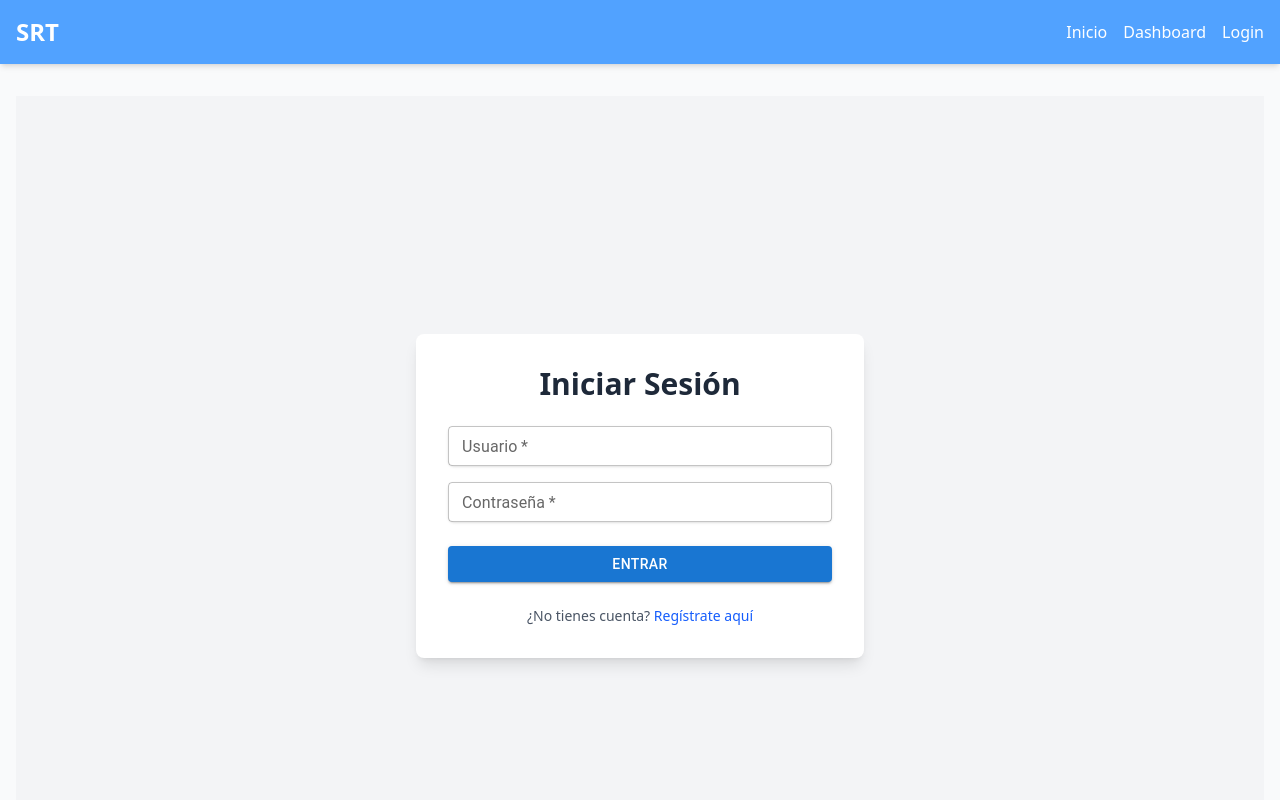
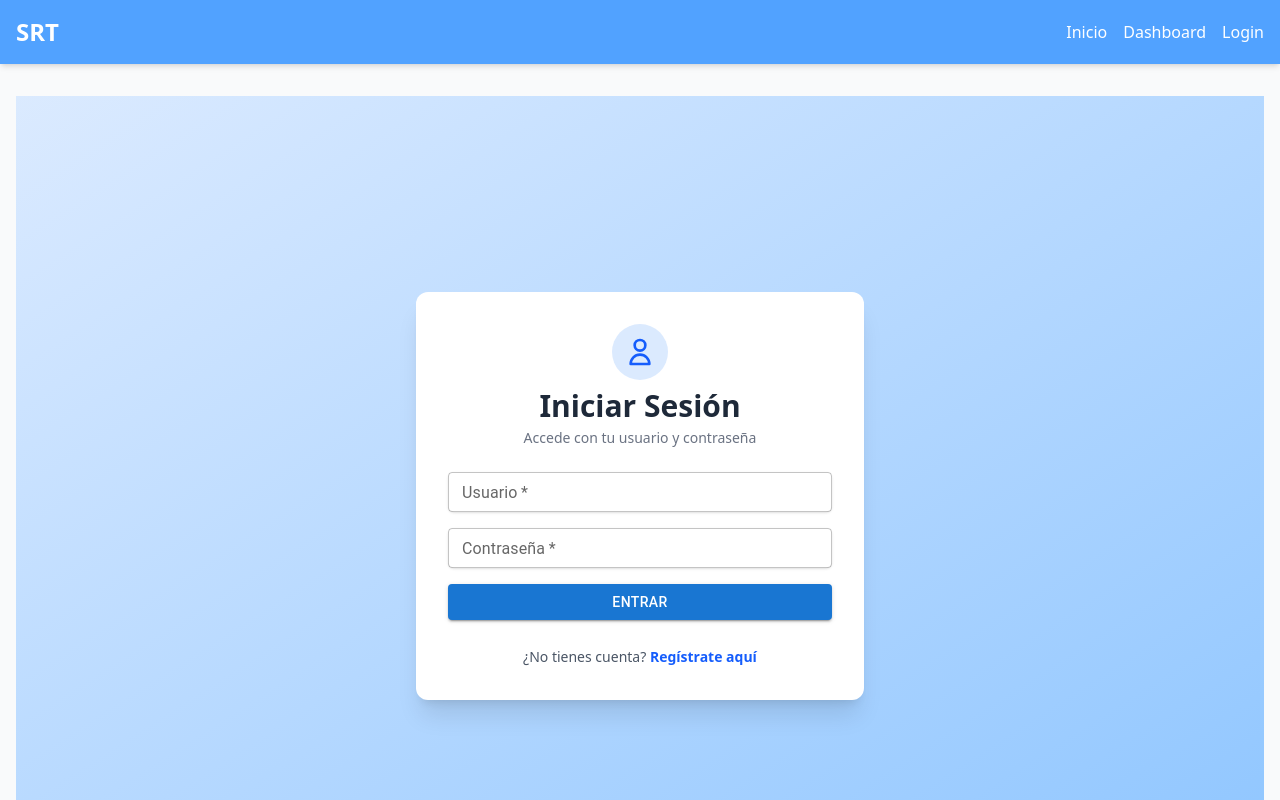
Before and after one commit to bgaitanc/srtclient, a React (Vite) app: page /login in a window 1280 px wide. Shown: the top 800 px of the page. Built offline with nearby package versions, Linux system fonts and the light colour scheme; no server answers.

Commit message:
Style: UI improvements and format

```diff
--- a/src/hooks/useRegisterUser.ts
+++ b/src/hooks/useRegisterUser.ts
@@ -27,7 +27,10 @@ export const useRegisterUser = () => {
     }
     if (isRegisterError) {
       if (registerError && 'data' in registerError) {
-                setError((registerError.data as { message?: string }).message || 'Error desconocido al registrar usuario');
+        setError(
+          (registerError.data as { message?: string }).message ||
+            'Error desconocido al registrar usuario'
+        );
       } else {
         setError('Error al conectar con el servidor para registrar usuario');
       }
--- a/src/pages/Auth/LoginPage.tsx
+++ b/src/pages/Auth/LoginPage.tsx
@@ -73,18 +73,34 @@ const LoginPage: React.FC = () => {
   }, [isLoginError, loginError]);
 
   return (
-    <div className="flex items-center justify-center min-h-screen bg-gray-100">
+    <div className="flex items-center justify-center min-h-screen bg-gradient-to-br from-blue-100 to-blue-300">
+      <div className="bg-white shadow-xl rounded-xl p-8 w-full max-w-md mx-auto">
+        <div className="flex flex-col items-center mb-6">
+          <div className="bg-blue-100 rounded-full p-3 mb-2">
+            <svg
+              className="w-8 h-8 text-blue-600"
+              fill="none"
+              stroke="currentColor"
+              strokeWidth="2"
+              viewBox="0 0 24 24"
+            >
+              <path
+                strokeLinecap="round"
+                strokeLinejoin="round"
+                d="M16 7a4 4 0 11-8 0 4 4 0 018 0zM12 14a7 7 0 00-7 7h14a7 7 0 00-7-7z"
+              />
+            </svg>
+          </div>
+          <h2 className="text-3xl font-bold text-gray-800">Iniciar Sesión</h2>
+          <p className="text-gray-500 text-sm mt-1">
+            Accede con tu usuario y contraseña
+          </p>
+        </div>
         {isLoginLoading && <CircularLoading show={isLoginLoading} />}
-      <div className="bg-white p-8 rounded-lg shadow-lg w-full max-w-md">
-        <h2 className="text-3xl font-bold text-center text-gray-800 mb-6">
-          Iniciar Sesión
-        </h2>
-        <form onSubmit={formik.handleSubmit}>
-          <div className="mb-4">
+        <form onSubmit={formik.handleSubmit} className="space-y-4">
           <InputField
             id="username"
             name="username"
-              // TODO los labels deberían de centralizarse, i18n?
             label="Usuario"
             value={formik.values.username}
             onChange={formik.handleChange}
@@ -96,8 +112,6 @@ const LoginPage: React.FC = () => {
                 : ''
             }
           />
-          </div>
-          <div className="mb-6">
           <InputField
             id="password"
             name="password"
@@ -113,9 +127,8 @@ const LoginPage: React.FC = () => {
                 : ''
             }
           />
-          </div>
           {error && (
-            <p className="text-red-500 text-sm mb-4 text-center">{error}</p>
+            <p className="text-red-500 text-sm text-center mt-2">{error}</p>
           )}
           <Button
             type="submit"
@@ -126,12 +139,17 @@ const LoginPage: React.FC = () => {
             Entrar
           </Button>
         </form>
-        <p className="text-center text-gray-600 text-sm mt-6">
+        <div className="text-center mt-6">
+          <span className="text-gray-600 text-sm">
             ¿No tienes cuenta?{' '}
-          <Link to="/register" className="text-blue-600 hover:underline">
+            <Link
+              to="/register"
+              className="text-blue-600 hover:underline font-semibold"
+            >
               Regístrate aquí
             </Link>
-        </p>
+          </span>
+        </div>
       </div>
     </div>
   );
--- a/src/pages/Auth/RegisterPage.tsx
+++ b/src/pages/Auth/RegisterPage.tsx
@@ -46,14 +46,38 @@ const RegisterPage: React.FC = () => {
   });
 
   return (
-    <div className="register-container">
-      <h2>Registro</h2>
+    <div className="flex items-center justify-center min-h-screen bg-gradient-to-br from-blue-100 to-blue-300">
+      <div className="bg-white shadow-xl rounded-xl p-8 w-full max-w-lg mx-auto">
+        <div className="flex flex-col items-center mb-6">
+          <div className="bg-blue-100 rounded-full p-3 mb-2">
+            <svg
+              className="w-8 h-8 text-blue-600"
+              fill="none"
+              stroke="currentColor"
+              strokeWidth="2"
+              viewBox="0 0 24 24"
+            >
+              <path
+                strokeLinecap="round"
+                strokeLinejoin="round"
+                d="M16 7a4 4 0 11-8 0 4 4 0 018 0zM12 14a7 7 0 00-7 7h14a7 7 0 00-7-7z"
+              />
+            </svg>
+          </div>
+          <h2 className="text-3xl font-bold text-gray-800">Crear cuenta</h2>
+          <p className="text-gray-500 text-sm mt-1">
+            Completa tus datos para registrarte
+          </p>
+        </div>
         {isSuccess && (
-        <p style={{ color: 'green' }}>
+          <div className="mb-4 text-center">
+            <span className="text-green-600 font-semibold">
               ¡Registro exitoso! Ahora puedes iniciar sesión.
-        </p>
+            </span>
+          </div>
         )}
-      <form onSubmit={formik.handleSubmit}>
+        <form onSubmit={formik.handleSubmit} className="space-y-4">
+          <div className="grid grid-cols-1 md:grid-cols-2 gap-4">
             <InputField
               id="name"
               label="Nombre"
@@ -62,7 +86,11 @@ const RegisterPage: React.FC = () => {
               onChange={formik.handleChange}
               onBlur={formik.handleBlur}
               error={formik.touched.name && Boolean(formik.errors.name)}
-          helperText={formik.touched.name && formik.errors.name ? formik.errors.name : ''}
+              helperText={
+                formik.touched.name && formik.errors.name
+                  ? formik.errors.name
+                  : ''
+              }
             />
             <InputField
               id="lastName"
@@ -78,6 +106,7 @@ const RegisterPage: React.FC = () => {
                   : ''
               }
             />
+          </div>
           <InputField
             id="username"
             label="Usuario"
@@ -89,21 +118,6 @@ const RegisterPage: React.FC = () => {
             helperText={
               formik.touched.username && formik.errors.username
                 ? formik.errors.username
-              : ''
-          }
-        />
-        <InputField
-          id="password"
-          label="Contraseña"
-          name="password"
-          type="password"
-          value={formik.values.password}
-          onChange={formik.handleChange}
-          onBlur={formik.handleBlur}
-          error={formik.touched.password && Boolean(formik.errors.password)}
-          helperText={
-            formik.touched.password && formik.errors.password
-              ? formik.errors.password
                 : ''
             }
           />
@@ -135,18 +149,44 @@ const RegisterPage: React.FC = () => {
                 : ''
             }
           />
+          <InputField
+            id="password"
+            label="Contraseña"
+            name="password"
+            type="password"
+            value={formik.values.password}
+            onChange={formik.handleChange}
+            onBlur={formik.handleBlur}
+            error={formik.touched.password && Boolean(formik.errors.password)}
+            helperText={
+              formik.touched.password && formik.errors.password
+                ? formik.errors.password
+                : ''
+            }
+          />
           <Button
             type="submit"
+            className="w-full bg-blue-600 hover:bg-blue-700 text-white py-2 rounded-lg transition duration-300"
             variant="contained"
-          color="primary"
             disabled={isLoading}
           >
             {isLoading ? <CircularLoading show={true} /> : 'Registrarse'}
           </Button>
-        {error && <p style={{ color: 'red' }}>{error}</p>}
+          {error && (
+            <p className="text-red-500 text-sm text-center mt-2">{error}</p>
+          )}
         </form>
-      <div>
-        ¿Ya tienes cuenta? <a href="/login">Inicia sesión</a>
+        <div className="text-center mt-6">
+          <span className="text-gray-600 text-sm">
+            ¿Ya tienes cuenta?{' '}
+            <a
+              href="/login"
+              className="text-blue-600 hover:underline font-semibold"
+            >
+              Inicia sesión
+            </a>
+          </span>
+        </div>
       </div>
     </div>
   );
```
Lines whose indentation alone changed are shown as unchanged.
